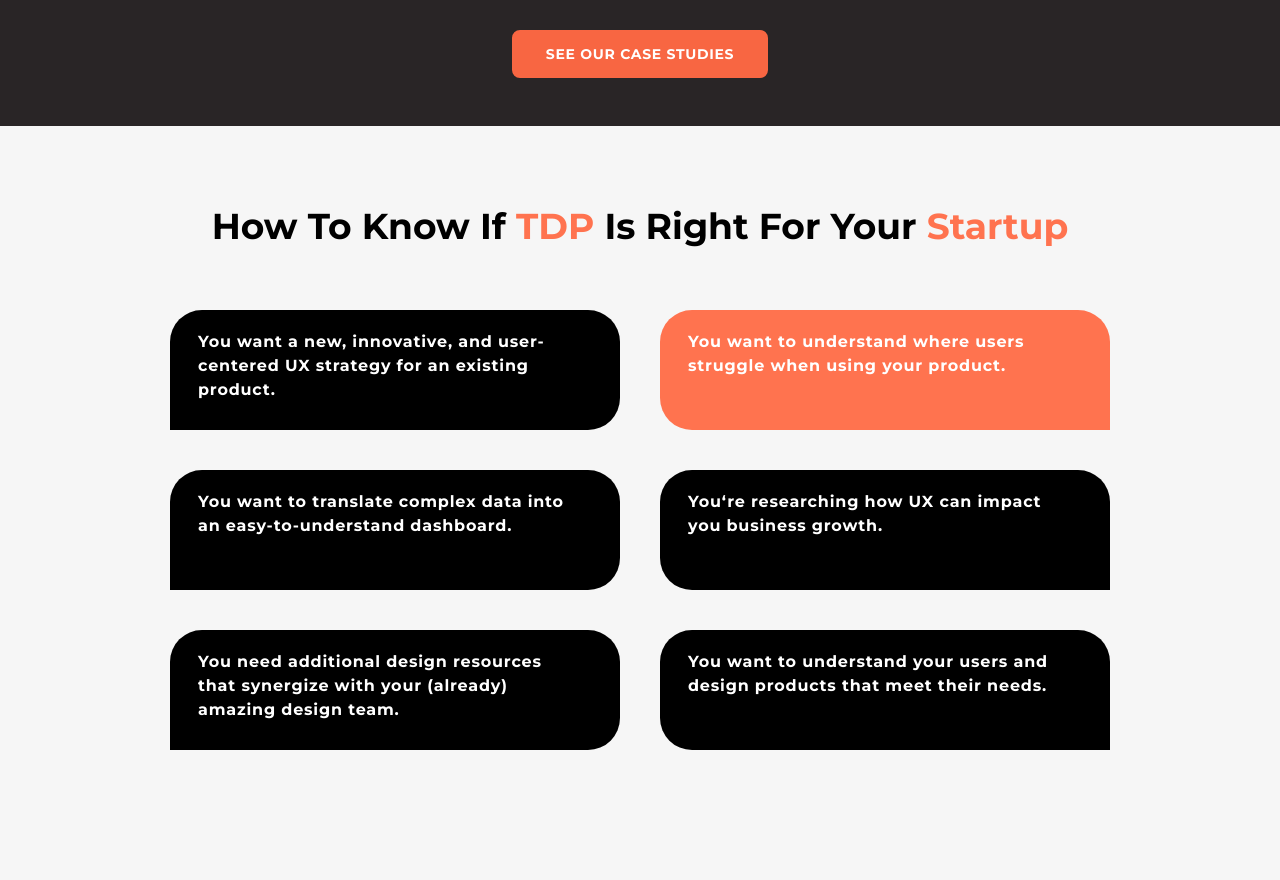
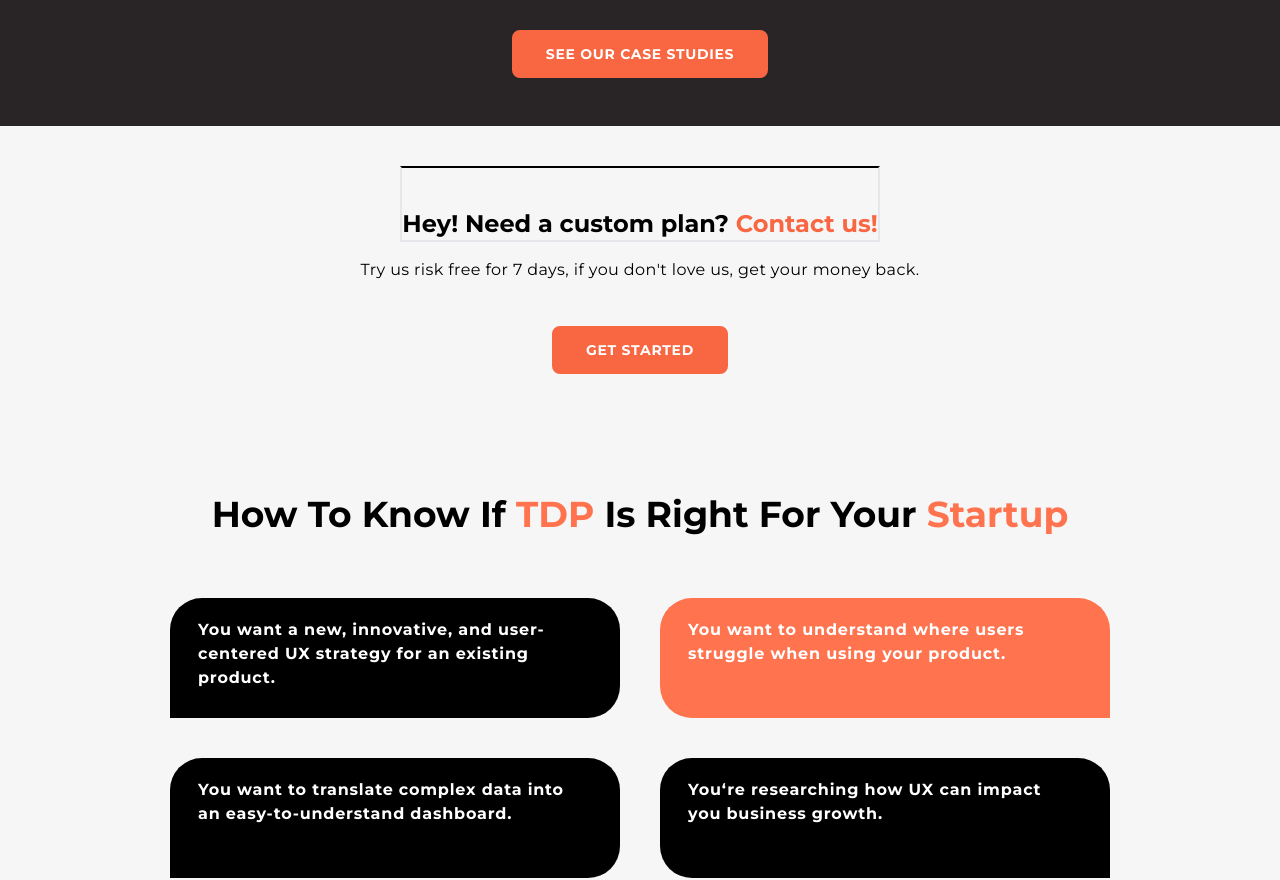
Before and after one commit to Alkaison/UXpert, a React (Vite) app: page / in a window 1280 px wide. Shown: the part 4566-5446 px from the top of the page. Built offline with nearby package versions, Linux system fonts and the light colour scheme.

Commit message:
feat: contact us component section

```diff
--- a/src/App.jsx
+++ b/src/App.jsx
@@ -3,6 +3,7 @@
 import HowWeOperate from "./containers/HowWeOperate";
 import HowWeWork from "./containers/HowWeWork";
 import Testimonials from "./containers/Testimonials";
+import ContactUs from "./containers/ContactUs";
 import Tips from "./containers/Tips";
 import Questions from "./containers/Questions";
 import Invitation from "./containers/Invitation";
@@ -16,6 +17,7 @@
       <HowWeOperate />
       <HowWeWork />
       <Testimonials />
+      <ContactUs />
       <Tips />
       <Questions />
       <Invitation />
--- /dev/null
+++ b/src/containers/ContactUs.jsx
@@ -0,0 +1,25 @@
+import React from "react";
+
+function ContactUs() {
+  return (
+    <div className="p-10 flex flex-col justify-center items-center gap-4">
+      <h3 className="text-2xl font-bold inline-block text-center border-t-black border-2 pt-10">
+        Hey! Need a custom plan?{" "}
+        <span className="text-[#F86642]">Contact us!</span>
+      </h3>
+
+      <p className="text-black tracking-wide text-center">
+        Try us risk free for 7 days, if you don't love us, get your money back.
+      </p>
+
+      <button
+        type="button"
+        className="h-12 px-8 mt-7 text-white uppercase text-sm font-bold tracking-wider bg-[#F86642] rounded-lg flex items-center hover:bg-[#F6F6F6] hover:text-[#F86642] duration-150 border-2 border-[#F86642] hover:border-[#F86642] active:scale-95 transition-all"
+      >
+        GET STARTED
+      </button>
+    </div>
+  );
+}
+
+export default ContactUs;
```
